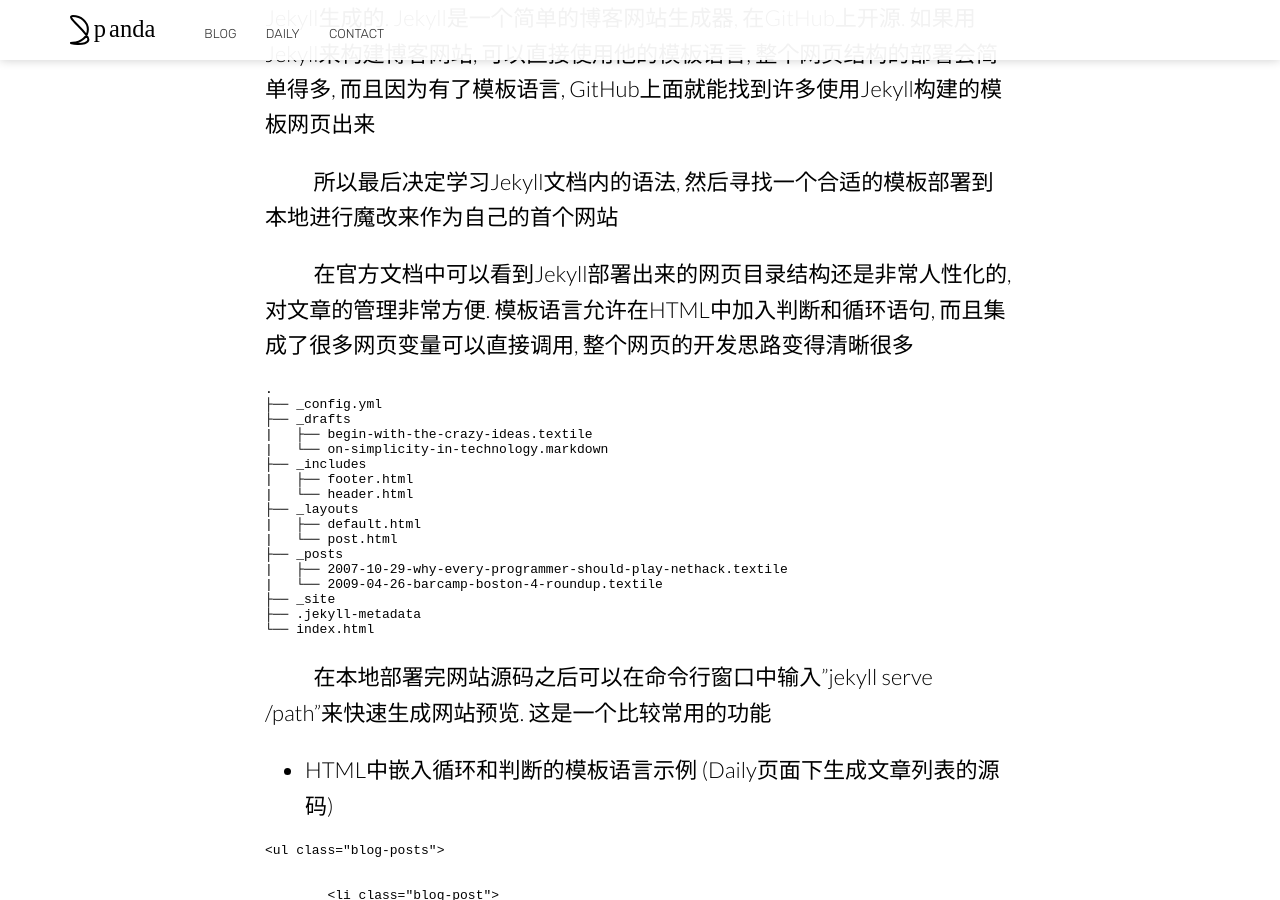
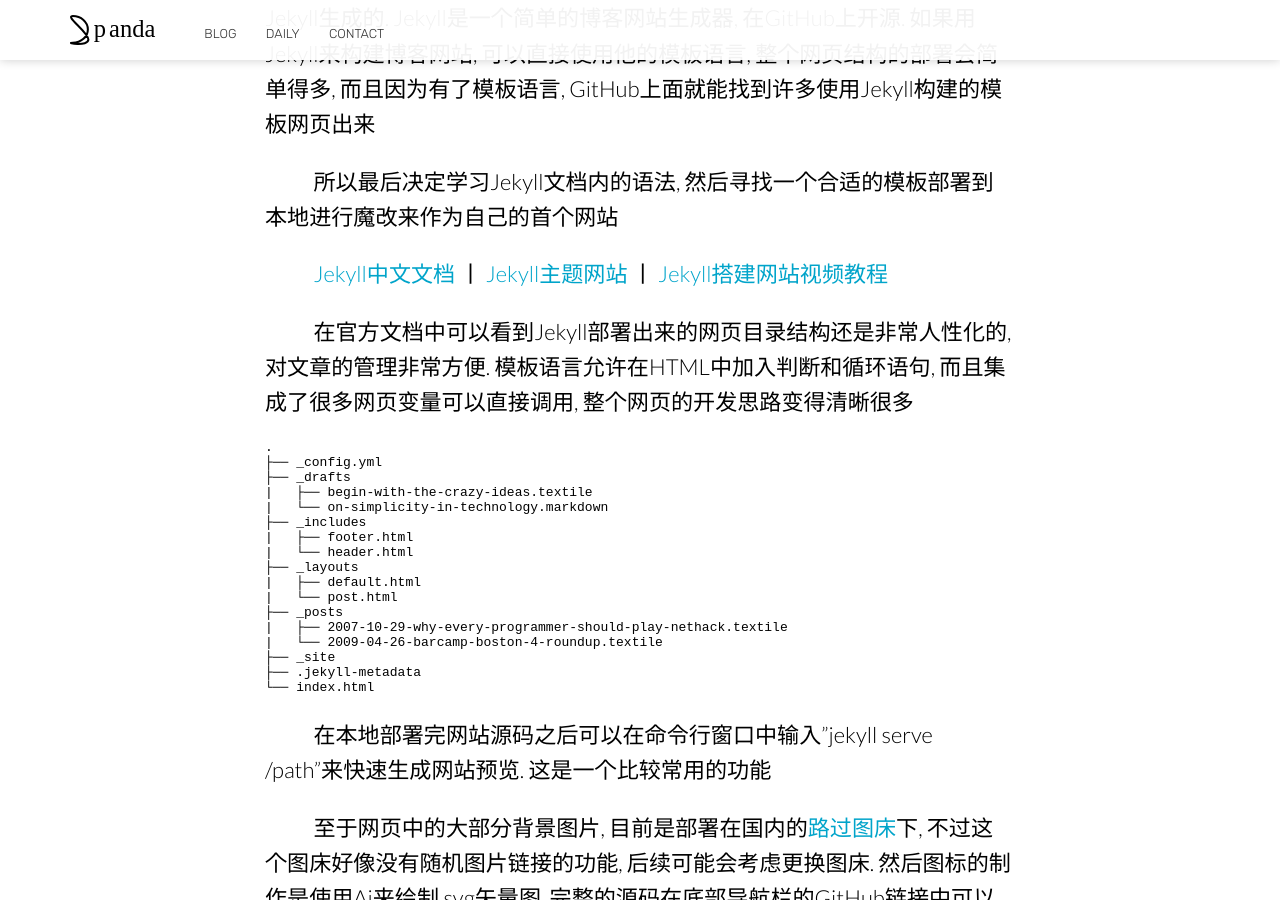
Before and after one commit to pandacase/pandacase.github.io, a Jekyll site: the page built from _posts/2023-03-11-pandaBlog.md, in a window 1280 px wide and 900 px high, scrolled down 3237 px. Built offline with Jekyll 4.4.1, drawn with Linux system fonts in a browser that asks for light colours; nearby versions of some CDN libraries; comment, search, counter and statistics services are not loaded; some of the changed text lies outside the part shown.

Commit message:
Update 2023-03-11-pandaBlog.md

````diff
--- a/_posts/2023-03-11-pandaBlog.md
+++ b/_posts/2023-03-11-pandaBlog.md
@@ -9,7 +9,7 @@
 
 &emsp;&emsp; 在22年下半年通过某些渠道看到了一个不认识的同学的博客网站 [Stalo's Blog](https://jin-yuhan.github.io/) 点进去后被好看的UI和动画效果震撼到了, 所以就萌生了想自己也建一个网站的想法.
 
-* 之后翻了很多中大学长的博客网站, 发现网站的功能主要有如下几种:
+之后翻了很多中大学长的博客网站, 发现网站的功能主要有如下几种:
 
 1. 发表文章
 2. 在线留言
@@ -49,7 +49,7 @@
 
 &emsp;&emsp; 所以最后决定学习Jekyll文档内的语法, 然后寻找一个合适的模板部署到本地进行魔改来作为自己的首个网站
 
-<!-- &emsp;&emsp; [Jekyll中文文档](http://jekyllcn.com/) 丨 [Jekyll主题网站](http://jekyllthemes.org/) 丨 [Jekyll搭建网站视频教程](https://www.bilibili.com/video/BV14x411t7ZU/) -->
+&emsp;&emsp; [Jekyll中文文档](http://jekyllcn.com/) 丨 [Jekyll主题网站](http://jekyllthemes.org/) 丨 [Jekyll搭建网站视频教程](https://www.bilibili.com/video/BV14x411t7ZU/)
 
 &emsp;&emsp; 在官方文档中可以看到Jekyll部署出来的网页目录结构还是非常人性化的, 对文章的管理非常方便. 模板语言允许在HTML中加入判断和循环语句, 而且集成了很多网页变量可以直接调用, 整个网页的开发思路变得清晰很多
 
@@ -75,7 +75,7 @@
 
 &emsp;&emsp; 在本地部署完网站源码之后可以在命令行窗口中输入"jekyll serve /path"来快速生成网站预览. 这是一个比较常用的功能
 
-* HTML中嵌入循环和判断的模板语言示例 (Daily页面下生成文章列表的源码)
+<!-- * HTML中嵌入循环和判断的模板语言示例 (Daily页面下生成文章列表的源码)
 
 ```HTML
 <ul class="blog-posts">
@@ -92,7 +92,7 @@
         {% endif %}
     {% endfor %}
 </ul>
-```
+``` -->
 
 &emsp;&emsp; 至于网页中的大部分背景图片, 目前是部署在国内的[路过图床](https://imgse.com/)下, 不过这个图床好像没有随机图片链接的功能, 后续可能会考虑更换图床. 然后图标的制作是使用Ai来绘制.svg矢量图. 完整的源码在底部导航栏的GitHub链接中可以找到.
 
````
